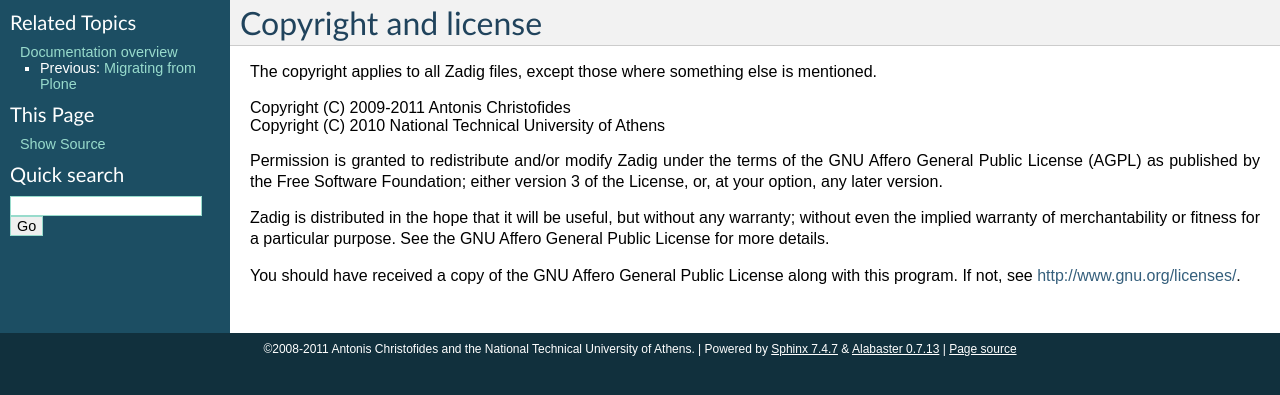
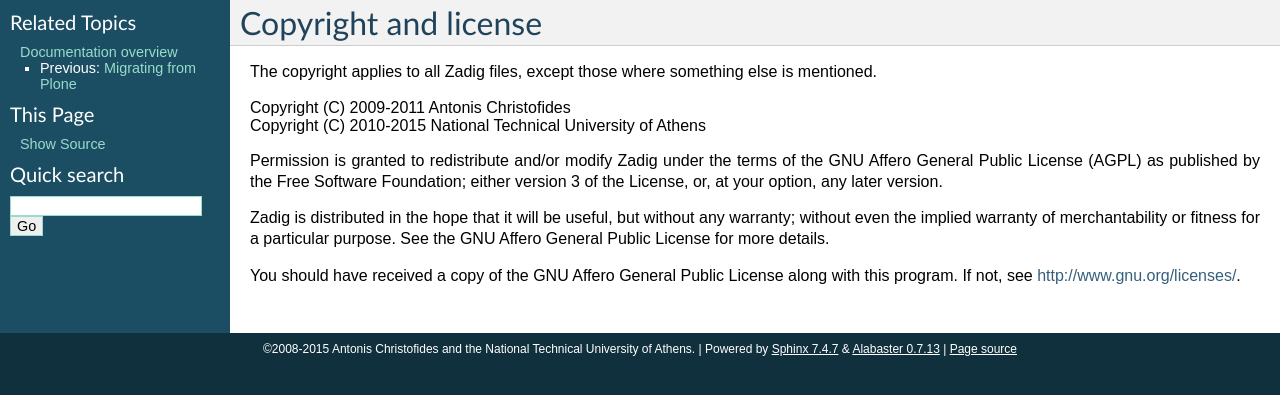
Before and after one commit to aptiko/zadig, a Sphinx documentation site: the page built from docs/copyright.txt, in a window 1280 px wide. Shown: the top 395 px of the page. Built offline with Sphinx 7.4.7, drawn with Linux system fonts in a browser that asks for light colours.

Commit message:
Update copyright dates in the documentation

```diff
--- a/docs/conf.py
+++ b/docs/conf.py
@@ -36,7 +36,7 @@ master_doc = 'index'
 
 # General substitutions.
 project = 'Zadig'
-copyright = '2008-2011 Antonis Christofides and the National Technical University of Athens'
+copyright = '2008-2015 Antonis Christofides and the National Technical University of Athens'
 
 # The default replacements for |version| and |release|, also used in various
 # other places throughout the built documents.
--- a/docs/copyright.txt
+++ b/docs/copyright.txt
@@ -5,7 +5,7 @@ The copyright applies to all Zadig files, except those where
 something else is mentioned.
 
 | Copyright (C) 2009-2011 Antonis Christofides
-| Copyright (C) 2010 National Technical University of Athens
+| Copyright (C) 2010-2015 National Technical University of Athens
 
 Permission is granted to redistribute and/or modify Zadig under
 the terms of the GNU Affero General Public License (AGPL) as published
```
